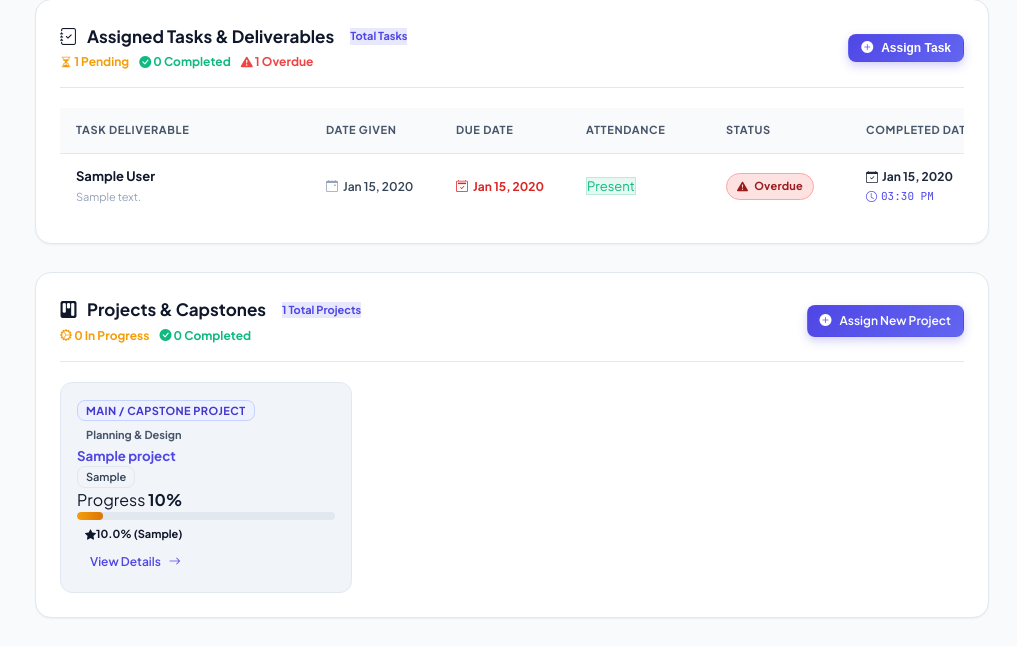
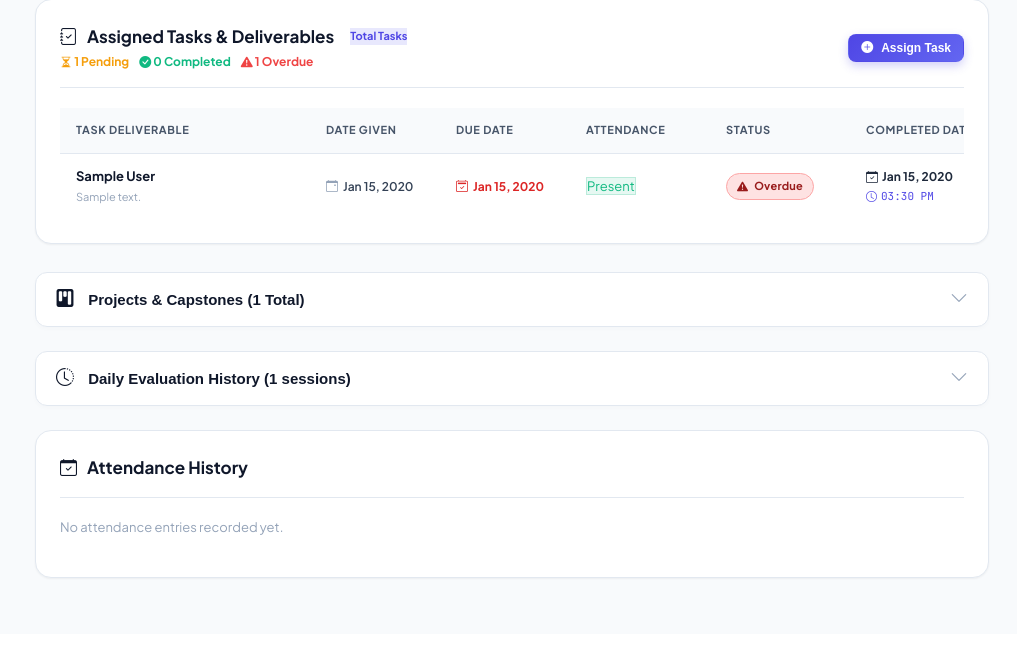
Before and after one commit to Zalzameen21/cognievaluator, a Django app: page /students/1/ in a window 1280 px wide. Shown: the part 965-1611 px from the top of the page, without its empty margins (263-1280 px from the left). After the commit the page ends 1544 px from the top, so only its background shows below. Run offline with Django 5.2, Linux system fonts and the light colour scheme; a user stored in the database is signed in; tables that the repository leaves empty hold one stand-in row (values such as "Sample post").

Commit message:
Add professional dropdown toggles for Projects and Daily Evaluation History

```diff
--- a/evaluator_app/templates/evaluator_app/students/student_detail.html
+++ b/evaluator_app/templates/evaluator_app/students/student_detail.html
@@ -280,6 +280,36 @@
         btn.style.background = 'var(--bg-surface)';
     }
 }
+
+function toggleProjects() {
+    const container = document.getElementById('projectsContainer');
+    const chevron = document.getElementById('projectsChevron');
+    const btn = document.getElementById('toggleProjectsBtn');
+    if (container.style.display === 'none') {
+        container.style.display = 'block';
+        chevron.style.transform = 'rotate(180deg)';
+        btn.style.background = 'var(--bg-subtle)';
+    } else {
+        container.style.display = 'none';
+        chevron.style.transform = 'rotate(0deg)';
+        btn.style.background = 'var(--bg-surface)';
+    }
+}
+
+function toggleHistory() {
+    const container = document.getElementById('historyContainer');
+    const chevron = document.getElementById('historyChevron');
+    const btn = document.getElementById('toggleHistoryBtn');
+    if (container.style.display === 'none') {
+        container.style.display = 'block';
+        chevron.style.transform = 'rotate(180deg)';
+        btn.style.background = 'var(--bg-subtle)';
+    } else {
+        container.style.display = 'none';
+        chevron.style.transform = 'rotate(0deg)';
+        btn.style.background = 'var(--bg-surface)';
+    }
+}
 </script>
 
 <!-- Student Profile Insights & Latest Remarks Banner -->
@@ -495,7 +525,15 @@
     </div>
 </div>
 
-<!-- Student Projects & Capstones Section -->
+<!-- Projects & Capstones Toggle Button -->
+<div style="margin-bottom: 24px;">
+    <button type="button" id="toggleProjectsBtn" onclick="toggleProjects()" style="width: 100%; display: flex; justify-content: space-between; align-items: center; padding: 16px 20px; font-weight: 700; background: var(--bg-surface); border: 1px solid var(--border-color); color: var(--text-main); border-radius: var(--radius-md); box-shadow: 0 2px 5px rgba(0,0,0,0.02); transition: all 0.2s ease; cursor: pointer; font-size: 15px;">
+        <span><i class="bi bi-kanban-fill text-primary" style="margin-right: 10px; font-size: 18px;"></i> Projects & Capstones ({{ student_projects.count }} Total)</span>
+        <i class="bi bi-chevron-down" id="projectsChevron" style="transition: transform 0.3s ease; font-size: 18px; color: var(--text-dim);"></i>
+    </button>
+</div>
+
+<div id="projectsContainer" style="display: none;">
 <div class="card mb-4">
     <div class="card-header" style="flex-wrap: wrap; gap: 12px; justify-content: space-between; align-items: center;">
         <div>
@@ -583,8 +621,17 @@
         {% endif %}
     </div>
 </div>
+</div> <!-- End of projectsContainer -->
 
-<!-- Detailed Evaluation History Timeline Table -->
+<!-- Daily Evaluation History Toggle Button -->
+<div style="margin-bottom: 24px;">
+    <button type="button" id="toggleHistoryBtn" onclick="toggleHistory()" style="width: 100%; display: flex; justify-content: space-between; align-items: center; padding: 16px 20px; font-weight: 700; background: var(--bg-surface); border: 1px solid var(--border-color); color: var(--text-main); border-radius: var(--radius-md); box-shadow: 0 2px 5px rgba(0,0,0,0.02); transition: all 0.2s ease; cursor: pointer; font-size: 15px;">
+        <span><i class="bi bi-clock-history text-primary" style="margin-right: 10px; font-size: 18px;"></i> Daily Evaluation History ({{ evaluations.count }} sessions)</span>
+        <i class="bi bi-chevron-down" id="historyChevron" style="transition: transform 0.3s ease; font-size: 18px; color: var(--text-dim);"></i>
+    </button>
+</div>
+
+<div id="historyContainer" style="display: none;">
 <div class="card">
     <div class="card-header">
         <div class="card-title">
@@ -662,6 +709,7 @@
         </table>
     </div>
 </div>
+</div> <!-- End of historyContainer -->
 
 <!-- Attendance Record Log -->
 <div class="card">
```
